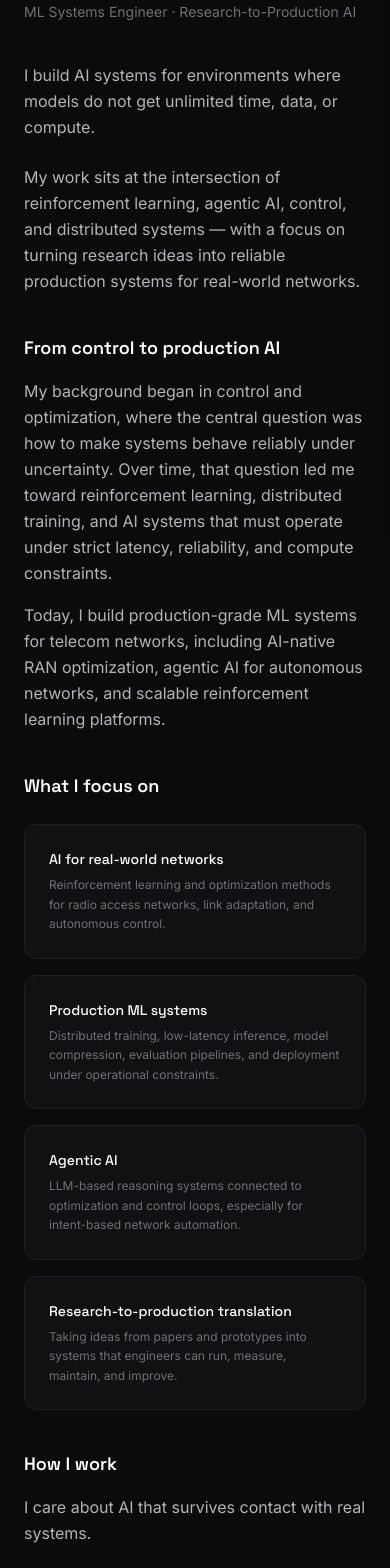
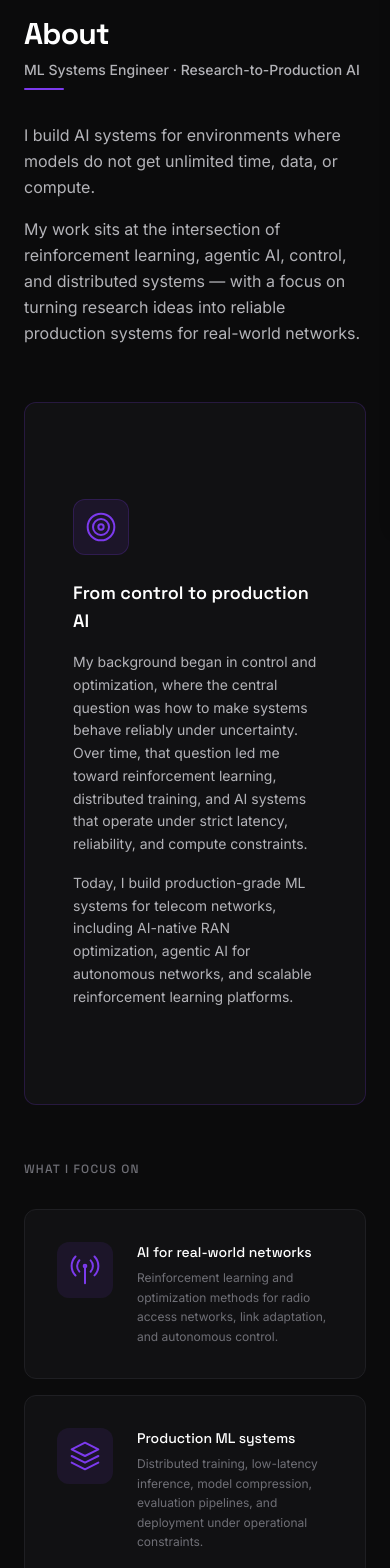
Before and after one commit to demirelbur/personal-website, a Next.js app: page /about in a window 390 px wide. Shown: the part 320-1888 px from the top of the page. Built offline with nearby package versions, Linux system fonts and the light colour scheme.

Commit message:
Refactored About section to make it more visually distinct

```diff
--- a/app/about/page.tsx
+++ b/app/about/page.tsx
@@ -1,163 +1,372 @@
-import Image from "next/image";
 import { Section } from "@/components/layout/Section";
 import { Button } from "@/components/ui/Button";
 import { profile } from "@/content/profile";
 import { experience, education } from "@/content/experience";
-import { copy } from "@/content/copy";
 
 export const metadata = {
   title: `About — ${profile.name}`,
 };
 
-const focusCards = [
+const focusAreas = [
   {
     title: "AI for real-world networks",
-    text: "Reinforcement learning and optimization methods for radio access networks, link adaptation, and autonomous control.",
+    description:
+      "Reinforcement learning and optimization methods for radio access networks, link adaptation, and autonomous control.",
+    icon: "radio-tower",
   },
   {
     title: "Production ML systems",
-    text: "Distributed training, low-latency inference, model compression, evaluation pipelines, and deployment under operational constraints.",
+    description:
+      "Distributed training, low-latency inference, model compression, evaluation pipelines, and deployment under operational constraints.",
+    icon: "layers",
   },
   {
     title: "Agentic AI",
-    text: "LLM-based reasoning systems connected to optimization and control loops, especially for intent-based network automation.",
+    description:
+      "LLM-based reasoning systems connected to optimization and control loops, especially for intent-based network automation.",
+    icon: "brain",
   },
   {
     title: "Research-to-production translation",
-    text: "Taking ideas from papers and prototypes into systems that engineers can run, measure, maintain, and improve.",
+    description:
+      "Taking ideas from papers and prototypes into systems that engineers can run, measure, maintain, and improve.",
+    icon: "git-branch",
+  },
+];
+
+const workPrinciples = [
+  {
+    title: "Real-system first",
+    text: "I care about AI that survives contact with real systems.",
+    icon: "check-circle",
+  },
+  {
+    title: "Beyond accuracy",
+    text: "Latency, throughput, system boundaries, and reliability matter as much as model quality.",
+    icon: "clock",
+  },
+  {
+    title: "Operational thinking",
+    text: "Data flow, failure modes, evaluation, and maintainability shape whether AI systems work in practice.",
+    icon: "database",
+  },
+  {
+    title: "Deployment-aware ML",
+    text: "A good model is not enough if it cannot run where decisions actually happen.",
+    icon: "shield",
   },
 ];
 
 const proofPoints = [
-  { value: "25+", label: "Publications" },
-  { value: "15+", label: "Patents" },
-  { value: "500+", label: "Citations" },
-  { value: "100+", label: "Internal Users" },
+  { value: "25+", label: "Publications", icon: "book-open" },
+  { value: "15+", label: "Patents", icon: "file-text" },
+  { value: "500+", label: "Citations", icon: "quote" },
+  { value: "100+", label: "Internal Users", icon: "users" },
 ];
+
+function Icon({ name, className = "" }: { name: string; className?: string }) {
+  const props = {
+    width: 20,
+    height: 20,
+    viewBox: "0 0 24 24",
+    fill: "none",
+    stroke: "currentColor",
+    strokeWidth: 1.5,
+    strokeLinecap: "round" as const,
+    strokeLinejoin: "round" as const,
+    className,
+    "aria-hidden": true as const,
+  };
+
+  switch (name) {
+    case "radio-tower":
+      return (
+        <svg {...props}>
+          <path d="M4.9 16.1C1 12.2 1 5.8 4.9 1.9" />
+          <path d="M7.8 13.2c-2.3-2.3-2.3-6.1 0-8.5" />
+          <path d="M16.2 4.8c2.3 2.3 2.3 6.1 0 8.5" />
+          <path d="M19.1 1.9c3.9 3.9 3.9 10.2 0 14.1" />
+          <circle cx="12" cy="9" r="1" />
+          <path d="M12 10v12" />
+        </svg>
+      );
+    case "layers":
+      return (
+        <svg {...props}>
+          <path d="M12 2L2 7l10 5 10-5-10-5z" />
+          <path d="M2 17l10 5 10-5" />
+          <path d="M2 12l10 5 10-5" />
+        </svg>
+      );
+    case "brain":
+      return (
+        <svg {...props}>
+          <path d="M12 5a3 3 0 1 0-5.997.125 4 4 0 0 0-2.526 5.77 4 4 0 0 0 .556 6.588A4 4 0 1 0 12 18Z" />
+          <path d="M12 5a3 3 0 1 1 5.997.125 4 4 0 0 1 2.526 5.77 4 4 0 0 1-.556 6.588A4 4 0 1 1 12 18Z" />
+          <path d="M12 5v13" />
+        </svg>
+      );
+    case "git-branch":
+      return (
+        <svg {...props}>
+          <line x1="6" y1="3" x2="6" y2="15" />
+          <circle cx="18" cy="6" r="3" />
+          <circle cx="6" cy="18" r="3" />
+          <path d="M18 9a9 9 0 0 1-9 9" />
+        </svg>
+      );
+    case "check-circle":
+      return (
+        <svg {...props}>
+          <path d="M22 11.08V12a10 10 0 1 1-5.93-9.14" />
+          <polyline points="22 4 12 14.01 9 11.01" />
+        </svg>
+      );
+    case "clock":
+      return (
+        <svg {...props}>
+          <circle cx="12" cy="12" r="10" />
+          <polyline points="12 6 12 12 16 14" />
+        </svg>
+      );
+    case "database":
+      return (
+        <svg {...props}>
+          <ellipse cx="12" cy="5" rx="9" ry="3" />
+          <path d="M21 12c0 1.66-4 3-9 3s-9-1.34-9-3" />
+          <path d="M3 5v14c0 1.66 4 3 9 3s9-1.34 9-3V5" />
+        </svg>
+      );
+    case "shield":
+      return (
+        <svg {...props}>
+          <path d="M12 22s8-4 8-10V5l-8-3-8 3v7c0 6 8 10 8 10z" />
+        </svg>
+      );
+    case "book-open":
+      return (
+        <svg {...props}>
+          <path d="M2 3h6a4 4 0 0 1 4 4v14a3 3 0 0 0-3-3H2z" />
+          <path d="M22 3h-6a4 4 0 0 0-4 4v14a3 3 0 0 1 3-3h7z" />
+        </svg>
+      );
+    case "file-text":
+      return (
+        <svg {...props}>
+          <path d="M14 2H6a2 2 0 0 0-2 2v16a2 2 0 0 0 2 2h12a2 2 0 0 0 2-2V8z" />
+          <polyline points="14 2 14 8 20 8" />
+          <line x1="16" y1="13" x2="8" y2="13" />
+          <line x1="16" y1="17" x2="8" y2="17" />
+          <polyline points="10 9 9 9 8 9" />
+        </svg>
+      );
+    case "quote":
+      return (
+        <svg {...props}>
+          <path d="M3 21c3 0 7-1 7-8V5c0-1.25-.756-2.017-2-2H4c-1.25 0-2 .75-2 1.972V11c0 1.25.75 2 2 2 1 0 1 0 1 1v1c0 1-1 2-2 2s-1 .008-1 1.031V20c0 1 0 1 1 1z" />
+          <path d="M15 21c3 0 7-1 7-8V5c0-1.25-.757-2.017-2-2h-4c-1.25 0-2 .75-2 1.972V11c0 1.25.75 2 2 2h.75c0 2.25.25 4-2.75 4v3c0 1 0 1 1 1z" />
+        </svg>
+      );
+    case "users":
+      return (
+        <svg {...props}>
+          <path d="M17 21v-2a4 4 0 0 0-4-4H5a4 4 0 0 0-4 4v2" />
+          <circle cx="9" cy="7" r="4" />
+          <path d="M23 21v-2a4 4 0 0 0-3-3.87" />
+          <path d="M16 3.13a4 4 0 0 1 0 7.75" />
+        </svg>
+      );
+    case "target":
+      return (
+        <svg {...props}>
+          <circle cx="12" cy="12" r="10" />
+          <circle cx="12" cy="12" r="6" />
+          <circle cx="12" cy="12" r="2" />
+        </svg>
+      );
+    case "building":
+      return (
+        <svg {...props}>
+          <rect x="4" y="2" width="16" height="20" rx="2" ry="2" />
+          <path d="M9 22v-4h6v4" />
+          <path d="M8 6h.01M16 6h.01M12 6h.01M12 10h.01M12 14h.01M16 10h.01M16 14h.01M8 10h.01M8 14h.01" />
+        </svg>
+      );
+    case "graduation-cap":
+      return (
+        <svg {...props}>
+          <path d="M22 10v6M2 10l10-5 10 5-10 5z" />
+          <path d="M6 12v5c0 2 2 3 6 3s6-1 6-3v-5" />
+        </svg>
+      );
+    default:
+      return null;
+  }
+}
 
 export default function AboutPage() {
   return (
     <div className="pt-[72px]">
       <Section>
-        <div className="max-w-3xl">
+        <div className="max-w-4xl mx-auto">
           {/* Hero */}
-          <div className="flex flex-col sm:flex-row sm:items-center gap-6 mb-10">
-            <Image
+          <div className="flex flex-col sm:flex-row items-start gap-8 mb-14">
+            <img
               src="/burak_demirel.jpg"
               alt={profile.name}
-              width={120}
-              height={120}
-              className="rounded-[var(--radius-lg)] border border-border object-cover w-[120px] h-[120px]"
-              priority
+              className="rounded-[var(--radius-lg)] border border-border object-cover w-[120px] h-[120px] sm:w-[140px] sm:h-[140px] shrink-0"
             />
             <div>
-              <h1 className="text-[36px] md:text-[40px] md:leading-[48px] font-bold tracking-tight">
-                {copy.pages.about.title}
+              <h1 className="text-3xl md:text-4xl font-bold tracking-tight text-text-primary">
+                About
               </h1>
-              <p className="mt-2 text-sm text-text-muted">{profile.role}</p>
-            </div>
-          </div>
-
-          {/* Opening positioning */}
-          <div className="space-y-4 text-text-secondary leading-relaxed">
+              <p className="mt-2 text-sm font-medium text-text-secondary">
+                {profile.role}
+              </p>
+              <div className="mt-2 w-10 h-0.5 bg-accent rounded-full" />
+              <div className="mt-5 space-y-3 text-text-secondary leading-relaxed">
                 <p>
                   I build AI systems for environments where models do not get
                   unlimited time, data, or compute.
                 </p>
                 <p>
-              My work sits at the intersection of reinforcement learning, agentic
-              AI, control, and distributed systems — with a focus on turning
-              research ideas into reliable production systems for real-world
-              networks.
+                  My work sits at the intersection of reinforcement learning,
+                  agentic AI, control, and distributed systems — with a focus on
+                  turning research ideas into reliable production systems for
+                  real-world networks.
                 </p>
+              </div>
+            </div>
           </div>
 
           {/* From control to production AI */}
-          <div className="mt-10">
+          <div className="mb-14 py-8 px-6 md:py-10 md:px-14 rounded-[var(--radius-md)] border border-accent/20 bg-bg-secondary">
+            <div className="flex flex-col md:flex-row items-start gap-4 md:gap-10">
+              <div className="shrink-0">
+                <div className="w-14 h-14 rounded-[var(--radius-md)] bg-accent/10 border border-accent/20 flex items-center justify-center text-accent">
+                  <Icon name="target" className="w-5 h-5" />
+                </div>
+              </div>
+              <div className="max-w-[720px]">
                 <h2 className="text-lg font-semibold text-text-primary mb-3">
                   From control to production AI
                 </h2>
-            <div className="space-y-3 text-text-secondary leading-relaxed">
+                <div className="space-y-3 text-sm text-text-secondary leading-relaxed">
                   <p>
                     My background began in control and optimization, where the
-                central question was how to make systems behave reliably under
-                uncertainty. Over time, that question led me toward reinforcement
-                learning, distributed training, and AI systems that must operate
-                under strict latency, reliability, and compute constraints.
+                    central question was how to make systems behave reliably
+                    under uncertainty. Over time, that question led me toward
+                    reinforcement learning, distributed training, and AI systems
+                    that operate under strict latency, reliability, and compute
+                    constraints.
                   </p>
                   <p>
-                Today, I build production-grade ML systems for telecom networks,
-                including AI-native RAN optimization, agentic AI for autonomous
-                networks, and scalable reinforcement learning platforms.
+                    Today, I build production-grade ML systems for telecom
+                    networks, including AI-native RAN optimization, agentic AI
+                    for autonomous networks, and scalable reinforcement learning
+                    platforms.
                   </p>
                 </div>
               </div>
+            </div>
+          </div>
 
-          {/* What I focus on — 2x2 grid */}
-          <div className="mt-10">
-            <h2 className="text-lg font-semibold text-text-primary mb-4">
+          {/* What I focus on */}
+          <div className="mb-14">
+            <h2 className="text-xs font-medium text-text-muted uppercase tracking-widest mb-5">
               What I focus on
             </h2>
             <div className="grid grid-cols-1 md:grid-cols-2 gap-3">
-              {focusCards.map((card) => (
+              {focusAreas.map((area) => (
                 <div
-                  key={card.title}
-                  className="p-4 rounded-[var(--radius-md)] border border-border bg-bg-secondary"
+                  key={area.title}
+                  className="p-5 rounded-[var(--radius-md)] border border-border bg-bg-secondary hover:border-accent/30 transition-colors duration-[var(--duration-base)]"
                 >
+                  <div className="flex items-start gap-4">
+                    <div className="shrink-0 w-14 h-14 rounded-[var(--radius-md)] bg-accent/10 flex items-center justify-center text-accent">
+                      <Icon name={area.icon} className="w-5 h-5" />
+                    </div>
+                    <div>
                       <h3 className="text-sm font-medium text-text-primary mb-1.5">
-                    {card.title}
+                        {area.title}
                       </h3>
                       <p className="text-xs text-text-muted leading-relaxed">
-                    {card.text}
+                        {area.description}
                       </p>
+                    </div>
+                  </div>
                 </div>
               ))}
             </div>
           </div>
 
           {/* How I work */}
-          <div className="mt-10">
-            <h2 className="text-lg font-semibold text-text-primary mb-3">
+          <div className="mb-12">
+            <h2 className="text-xs font-medium text-text-muted uppercase tracking-widest mb-5">
               How I work
             </h2>
-            <div className="space-y-3 text-text-secondary leading-relaxed">
-              <p>I care about AI that survives contact with real systems.</p>
-              <p>
-                That means I usually think beyond model accuracy: latency,
-                throughput, system boundaries, data flow, failure modes,
-                evaluation, and maintainability matter just as much. A good model
-                is not enough if it cannot run where decisions actually happen.
+            <div className="max-w-4xl">
+              <div className="grid grid-cols-1 sm:grid-cols-2 xl:grid-cols-4 gap-6 xl:gap-5">
+                {workPrinciples.map((principle) => (
+                  <div
+                    key={principle.title}
+                    className="flex flex-col items-start min-w-0"
+                  >
+                    <div className="text-accent mb-2">
+                      <Icon name={principle.icon} className="w-5 h-5" />
+                    </div>
+                    <h3 className="text-sm font-medium text-text-primary whitespace-nowrap mb-1.5">
+                      {principle.title}
+                    </h3>
+                    <p className="text-xs text-text-secondary leading-relaxed">
+                      {principle.text}
                     </p>
-              <p>
-                My favorite problems are the ones where machine learning, systems
-                engineering, and domain knowledge all matter at the same time.
-              </p>
+                  </div>
+                ))}
+              </div>
             </div>
           </div>
 
-          {/* Proof points */}
-          <div className="mt-10 flex flex-wrap gap-x-8 gap-y-4 py-5 px-6 rounded-[var(--radius-md)] border border-border bg-bg-secondary">
+          {/* Proof-point stats strip */}
+          <div className="mb-14 py-4 px-5 rounded-[var(--radius-md)] border border-accent/20 bg-bg-secondary">
+            <div className="grid grid-cols-2 md:grid-cols-4 gap-4 md:gap-0 md:divide-x md:divide-border">
               {proofPoints.map((point) => (
-              <div key={point.label} className="flex flex-col">
-                <span className="text-lg font-semibold text-text-primary">
+                <div
+                  key={point.label}
+                  className="flex items-center gap-4 px-5"
+                >
+                  <div className="text-accent">
+                    <Icon name={point.icon} className="w-5 h-5" />
+                  </div>
+                  <div className="flex flex-col">
+                    <span className="text-xl font-bold text-accent">
                       {point.value}
                     </span>
-                <span className="text-xs text-text-muted">{point.label}</span>
+                    <span className="text-xs text-text-secondary">
+                      {point.label}
+                    </span>
+                  </div>
                 </div>
               ))}
             </div>
+          </div>
 
           {/* Experience */}
-          <div className="mt-12">
+          <div className="mb-14">
             <h2 className="text-xs font-medium text-text-muted uppercase tracking-widest mb-5">
               Experience
             </h2>
-            <div className="space-y-4">
+            <div className="space-y-3">
               {experience.map((exp) => (
                 <div
                   key={`${exp.company}-${exp.period}`}
                   className="p-5 rounded-[var(--radius-md)] border border-border bg-bg-secondary"
                 >
+                  <div className="flex flex-col sm:flex-row sm:items-start gap-4">
+                    <div className="hidden sm:flex shrink-0 w-14 h-14 rounded-[var(--radius-md)] bg-accent/10 items-center justify-center text-accent">
+                      <Icon name="building" className="w-5 h-5" />
+                    </div>
+                    <div className="flex-1 min-w-0">
                       <div className="flex flex-col sm:flex-row sm:items-center sm:justify-between gap-1">
                         <h3 className="text-sm font-medium text-text-primary">
                           {exp.role}
@@ -166,64 +375,68 @@ export default function AboutPage() {
                           {exp.period}
                         </span>
                       </div>
-                  <p className="text-sm text-text-secondary mt-1">
+                      <p className="text-xs text-text-secondary mt-0.5">
                         {exp.company}, {exp.location}
                       </p>
                       <ul className="mt-3 space-y-1.5">
                         {exp.highlights.map((h, i) => (
                           <li
                             key={i}
-                        className="text-xs text-text-muted leading-relaxed pl-3 relative before:content-[''] before:absolute before:left-0 before:top-[7px] before:w-1 before:h-1 before:rounded-full before:bg-text-muted"
+                            className="text-xs text-text-muted leading-relaxed pl-3 relative before:content-[''] before:absolute before:left-0 before:top-[7px] before:w-1 before:h-1 before:rounded-full before:bg-accent/60"
                           >
                             {h}
                           </li>
                         ))}
                       </ul>
                     </div>
+                  </div>
+                </div>
               ))}
             </div>
           </div>
 
-          {/* Education — compact */}
-          <div className="mt-12">
+          {/* Education */}
+          <div className="mb-14">
             <h2 className="text-xs font-medium text-text-muted uppercase tracking-widest mb-5">
               Education
             </h2>
-            <div className="space-y-2">
+            <div className="grid grid-cols-1 gap-3">
               {education.map((edu) => (
                 <div
                   key={`${edu.institution}-${edu.period}`}
-                  className="flex flex-col sm:flex-row sm:items-baseline sm:justify-between gap-0.5 py-3 px-4 rounded-[var(--radius-sm)] border border-border bg-bg-secondary"
+                  className="p-4 rounded-[var(--radius-md)] border border-border bg-bg-secondary"
                 >
+                  <div className="flex items-start gap-3">
+                    <div className="shrink-0 w-14 h-14 rounded-[var(--radius-md)] bg-accent/10 flex items-center justify-center text-accent">
+                      <Icon name="graduation-cap" className="w-5 h-5" />
+                    </div>
                     <div className="min-w-0">
-                    <span className="text-sm font-medium text-text-primary">
+                      <h3 className="text-sm font-medium text-text-primary">
                         {edu.degree}
-                    </span>
-                    <span className="text-sm text-text-secondary">
-                      {" — "}
+                      </h3>
+                      <p className="text-xs text-text-secondary mt-0.5">
                         {edu.institution}, {edu.location}
-                    </span>
+                      </p>
+                      <p className="text-[10px] text-text-muted mt-1">
+                        {edu.period}
+                      </p>
                       {edu.detail && (
-                      <p className="text-xs text-text-muted mt-0.5 italic">
+                        <p className="text-[11px] text-text-muted mt-1.5 italic">
                           {edu.detail}
                         </p>
                       )}
                     </div>
-                  <span className="text-xs text-text-muted shrink-0">
-                    {edu.period}
-                  </span>
+                  </div>
                 </div>
               ))}
             </div>
           </div>
 
           {/* CTA */}
-          <div className="mt-12 flex items-center gap-4">
-            <Button href={`mailto:${profile.email}`}>
-              {copy.sections.contact.cta}
-            </Button>
-            <Button href="/projects" variant="text">
-              {copy.sections.contact.ctaSecondary}
+          <div className="flex flex-col sm:flex-row items-center gap-4 justify-center">
+            <Button href={`mailto:${profile.email}`}>Get in Touch</Button>
+            <Button href="/projects" variant="secondary">
+              View Projects
             </Button>
           </div>
         </div>
```
Also changed, not shown: content/experience.ts (+9 -8 lines), 1 other file (tests, documents, lock files or other folders). Lines whose indentation alone changed are shown as unchanged.
